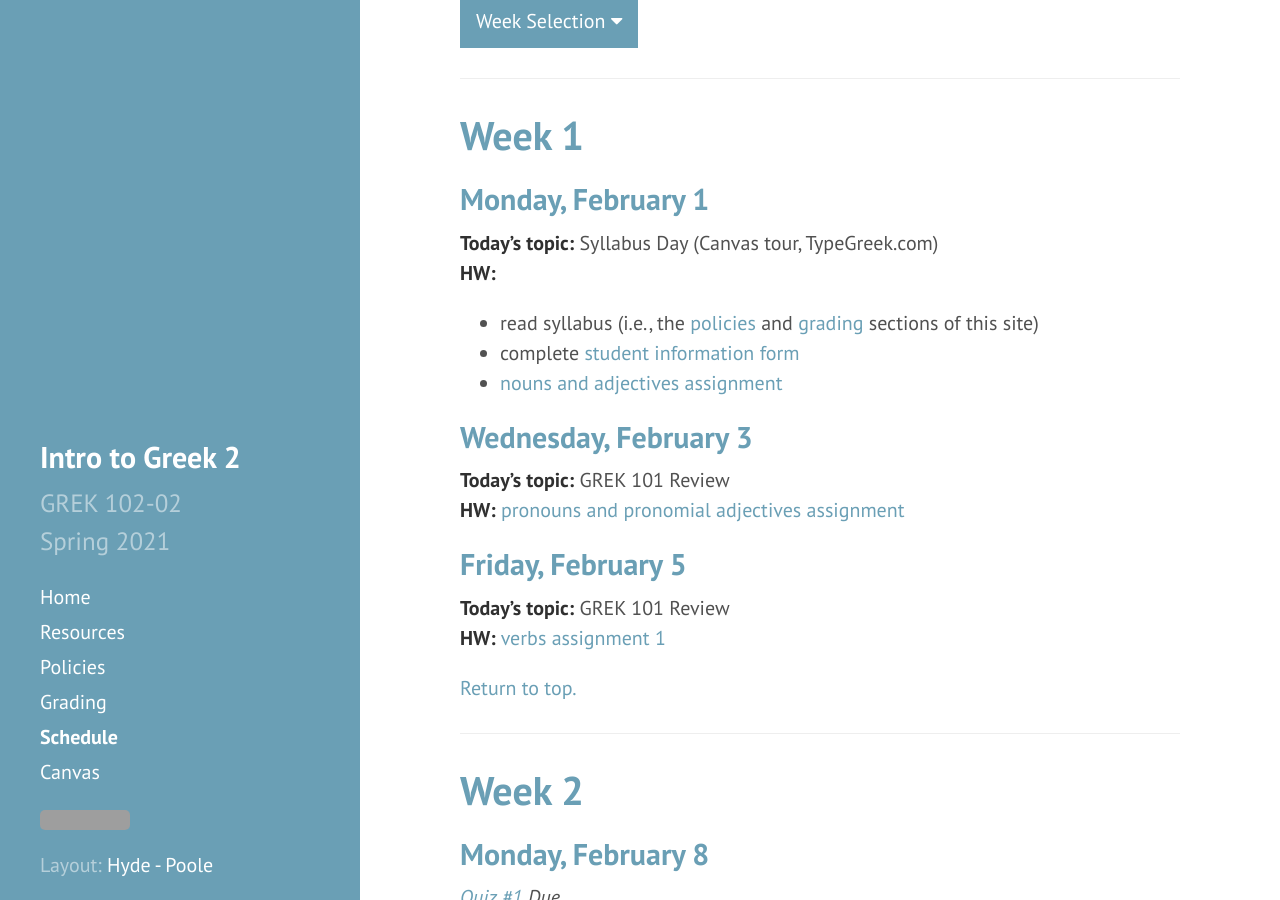
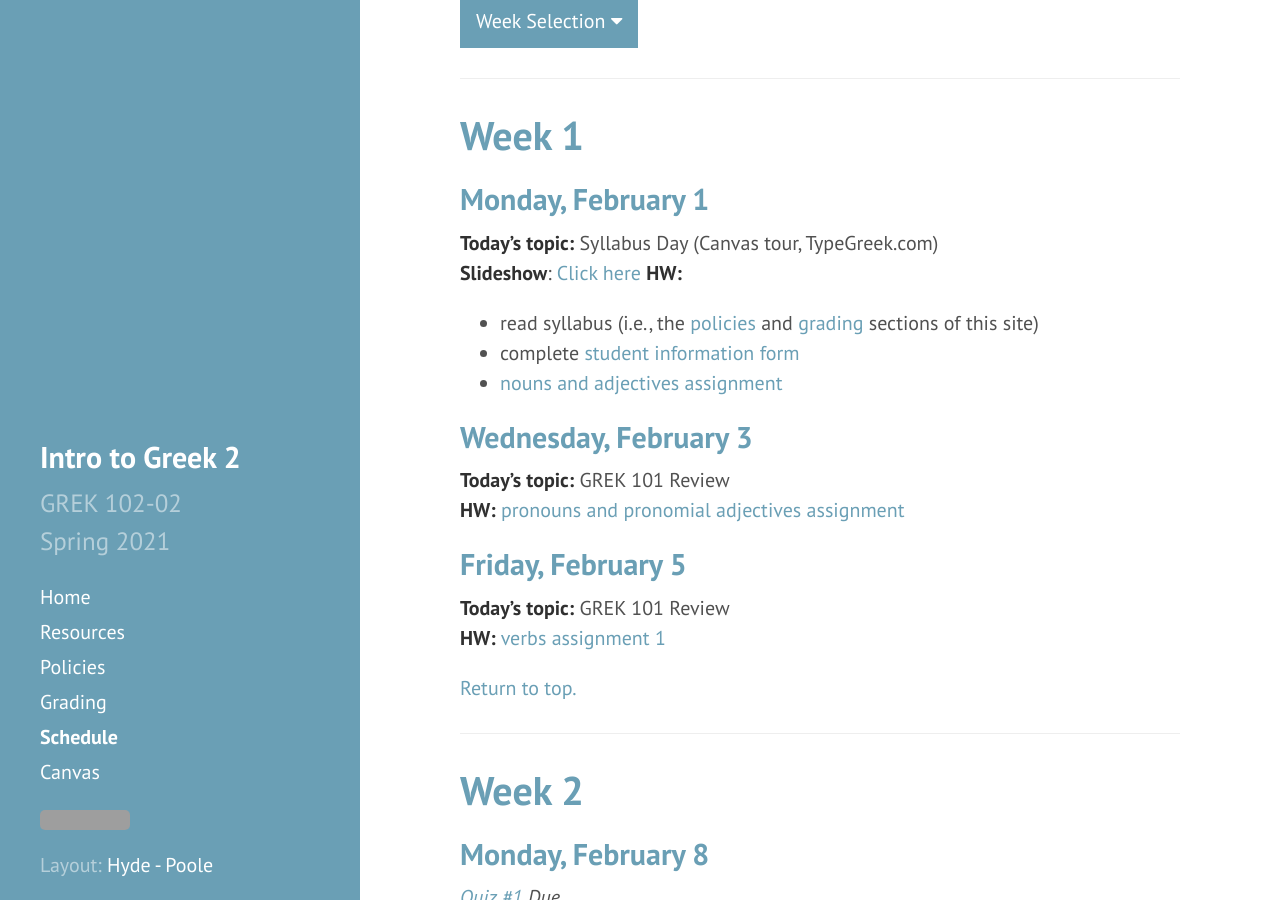
Before and after one commit to DLibatique/GREK102-S21, a Jekyll site: the page built from _pages/schedule.md, in a window 1280 px wide and 900 px high, scrolled down 520 px. Built offline with Jekyll 4.4.1, drawn with Linux system fonts in a browser that asks for light colours; grey boxes are pictures that could not be loaded.

Commit message:
added slideshow 01

```diff
--- a/_pages/schedule.md
+++ b/_pages/schedule.md
@@ -39,6 +39,7 @@
 
 ## Monday, February 1
 **Today's topic:** Syllabus Day (Canvas tour, TypeGreek.com)
+**Slideshow**: [Click here](https://drive.google.com/file/d/1VVEOU8_C1VKCpzT9sl57smJ1dPHkU97m/view?usp=sharing)
 **HW:**
 * read syllabus (i.e., the [policies](policies) and [grading](grading) sections of this site)
 * complete [student information form](https://forms.gle/g7nDXyFj6YEwQSaP6)
```
